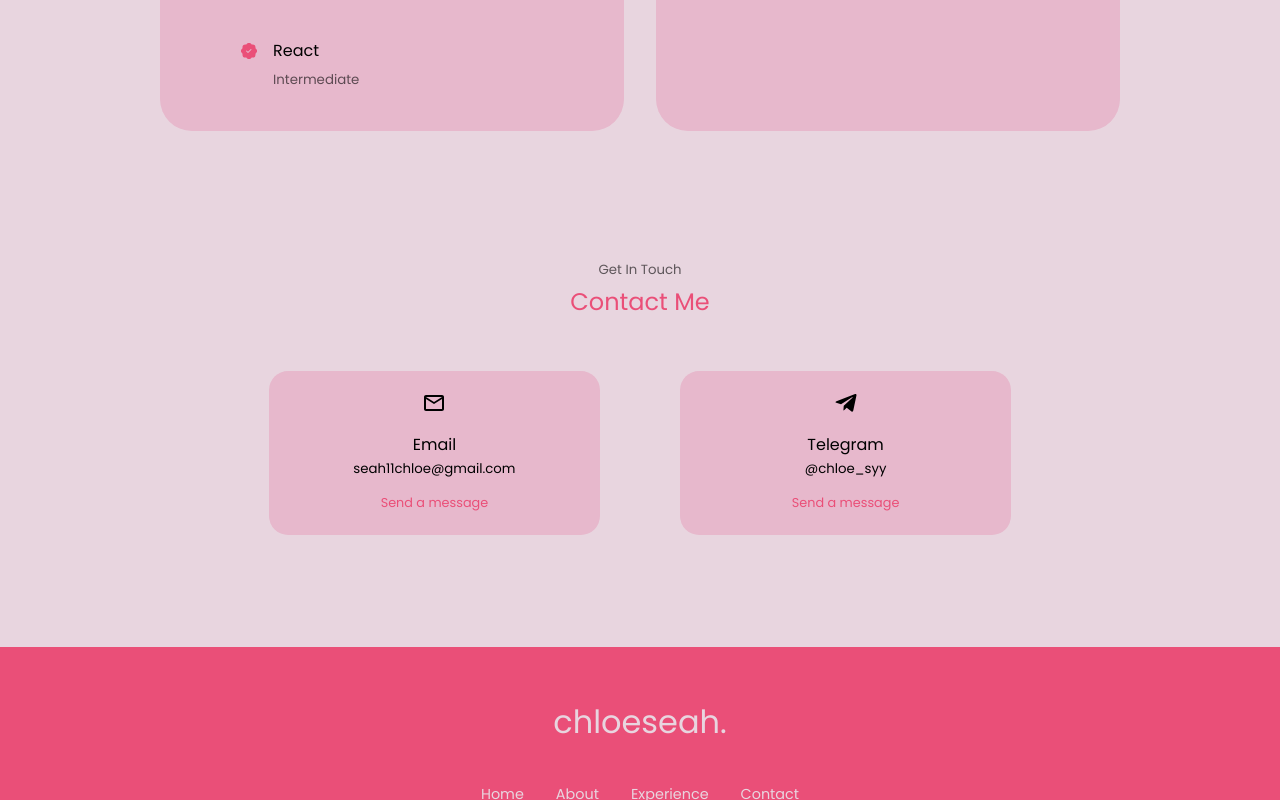
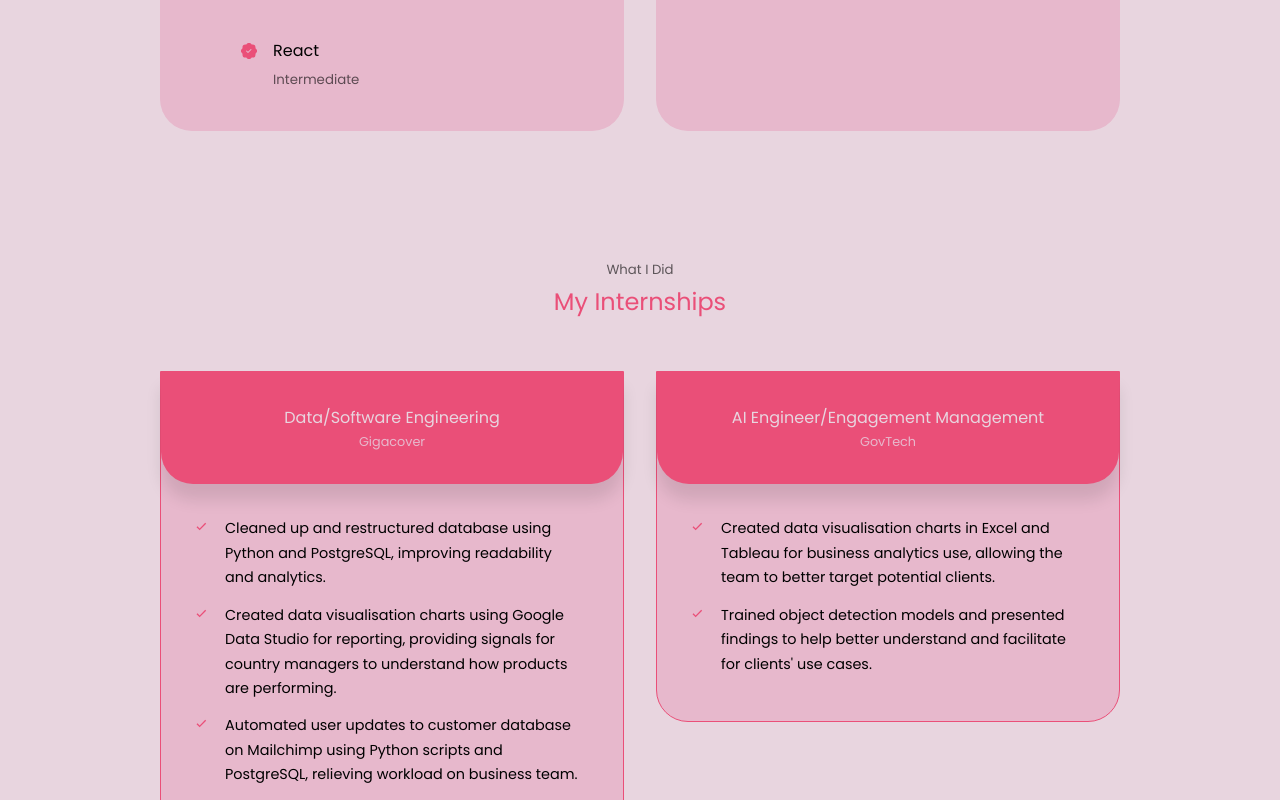
Before and after one commit to chloesyy/personal-portfolio, a React (Create React App) app: page / in a window 1280 px wide. Shown: the part 2000-2800 px from the top of the page. Built offline with nearby package versions, Linux system fonts and the light colour scheme.

Commit message:
add details

```diff
--- a/src/App.jsx
+++ b/src/App.jsx
@@ -3,7 +3,7 @@ import Header from './components/header/Header'
 import Nav from './components/nav/Nav'
 import About from './components/about/About'
 import Experience from './components/experience/Experience'
-import Services from './components/services/Services'
+import Internships from './components/internships/Internships'
 import Portfolio from './components/portfolio/Portfolio'
 import Testimonials from './components/testimonials/Testimonials'
 import Contact from './components/contact/Contact'
@@ -16,7 +16,7 @@ const App = () => {
         <Nav />
         <About />
         <Experience />
-        {/* <Services /> */}
+        <Internships />
         {/* <Portfolio /> */}
         {/* <Testimonials /> */}
         <Contact />
--- a/src/components/about/About.jsx
+++ b/src/components/about/About.jsx
@@ -38,7 +38,7 @@ const About = () => {
                 </div>
 
                 <p>
-                    Hello! I'm a postgraduate student at NUS in MSc Business Analytics, and graduated from NUS Computer Engineering in May 2022. I have experience in Data/AI Engineering and am always looking to challenge myself through projects and new experiences.
+                    Hello! I'm a postgraduate student at NUS in MSc Business Analytics, and I graduated from NUS Computer Engineering in May 2022. I have experience in Data/AI Engineering and am always looking to challenge myself through projects and new experiences.
                 </p>
 
                 <a href="#contact" className='btn btn-primary'>Let's Talk</a>
--- a/src/components/footer/Footer.jsx
+++ b/src/components/footer/Footer.jsx
@@ -13,8 +13,8 @@ const Footer = () => {
             <li><a href="#">Home</a></li>
             <li><a href="#about">About</a></li>
             <li><a href="#experience">Experience</a></li>
-            {/* <li><a href="#services">Services</a></li>
-            <li><a href="#portfolio">Portfolio</a></li>
+            <li><a href="#internships">Internships</a></li>
+            {/*<li><a href="#portfolio">Portfolio</a></li>
             <li><a href="#testimonials">Testimonials</a></li> */}
             <li><a href="#contact">Contact</a></li>
         </ul>
--- /dev/null
+++ b/src/components/internships/Internships.jsx
@@ -0,0 +1,59 @@
+import React from 'react'
+import './internships.css'
+import {BiCheck} from 'react-icons/bi'
+
+const Internships = () => {
+  return (
+    <section id='internships'>
+        <h5>What I Did</h5>
+        <h2>My Internships</h2>
+
+        <div className="container services__container">
+            <article className='service'>
+                <div className='service__head'>
+                    <h3>Data/Software Engineering</h3>
+                    <h4>Gigacover</h4>
+                </div>
+
+                <ul className='service__list'>
+                    <li>
+                        <BiCheck className='service__list-icon' />
+                        <p>Cleaned up and restructured database using Python and PostgreSQL, improving readability and analytics.</p>
+                    </li>
+                    <li>
+                        <BiCheck className='service__list-icon' />
+                        <p>Created data visualisation charts using Google Data Studio for reporting, providing signals for country managers to understand how products are performing.</p>
+                    </li>
+                    <li>
+                        <BiCheck className='service__list-icon' />
+                        <p>Automated user updates to customer database on Mailchimp using Python scripts and PostgreSQL, relieving workload on business team.</p>
+                    </li>
+                    <li>
+                        <BiCheck className='service__list-icon' />
+                        <p>Created communications module using gRPC to faciliate email communications with clients, reducing repeated code in codebase.</p>
+                    </li>
+                </ul>
+            </article>
+            <article className='service'>
+                <div className='service__head'>
+                    <h3>AI Engineer/Engagement Management</h3>
+                    <h4>GovTech</h4>
+                </div>
+
+                <ul className='service__list'>
+                    <li>
+                        <BiCheck className='service__list-icon' />
+                        <p>Created data visualisation charts in Excel and Tableau for business analytics use, allowing the team to better target potential clients.</p>
+                    </li>
+                    <li>
+                        <BiCheck className='service__list-icon' />
+                        <p>Trained object detection models and presented findings to help better understand and facilitate for clients' use cases.</p>
+                    </li>
+                </ul>
+            </article>
+        </div>
+    </section>
+  )
+}
+
+export default Internships
--- a/src/components/services/services.css
+++ b/src/components/internships/internships.css
@@ -1,7 +1,7 @@
 .services__container {
     display: grid;
-    grid-template-columns: repeat(3, 1fr);
-    gap: 3rem;
+    grid-template-columns: repeat(2, 1fr);
+    gap: 2rem;
 }
 
 .service {
@@ -31,6 +31,12 @@
     text-align: center;
 }
 
+.service__head h4 {
+    color: var(--color-bg-variant);
+    font-size: 0.8rem;
+    text-align: center;
+}
+
 .service__list {
     padding: 2rem;
 }
@@ -47,6 +53,7 @@
 }
 
 .service__list p {
+    width: 90%;
     font-size: 0.9rem;
 }
 
--- a/src/components/nav/Nav.jsx
+++ b/src/components/nav/Nav.jsx
@@ -14,7 +14,7 @@ const Nav = () => {
         <a href="#" onClick={() => setActiveNav('#')} className={activeNav === '#' ? 'active' : ''}><AiOutlineHome /></a>
         <a href="#about" onClick={() => setActiveNav('#about')} className={activeNav === '#about' ? 'active' : ''}><AiOutlineUser /></a>
         <a href="#experience" onClick={() => setActiveNav('#experience')} className={activeNav === '#experience' ? 'active' : ''}><BiBook /></a>
-        {/* <a href="#services" onClick={() => setActiveNav('#services')} className={activeNav === '#services' ? 'active' : ''}><RiServiceLine /></a> */}
+        <a href="#internships" onClick={() => setActiveNav('#internships')} className={activeNav === '#internships' ? 'active' : ''}><RiServiceLine /></a>
         <a href="#contact" onClick={() => setActiveNav('#contact')} className={activeNav === '#contact' ? 'active' : ''}><AiOutlineMessage /></a>
     </nav>
   )
--- a/src/components/services/Services.jsx
+++ /dev/null
@@ -1,89 +0,0 @@
-import React from 'react'
-import './services.css'
-import {BiCheck} from 'react-icons/bi'
-
-const Services = () => {
-  return (
-    <section id='services'>
-        <h5>What I Offer</h5>
-        <h2>My Expertise</h2>
-
-        <div className="container services__container">
-            <article className='service'>
-                <div className='service__head'>
-                    <h3>Data Engineering</h3>
-                </div>
-
-                <ul className='service__list'>
-                    <li>
-                        <BiCheck className='service__list-icon' />
-                        <p>Lorem ipsum dolor sit amet consectetur adipisicing elit.</p>
-                    </li>
-                    <li>
-                        <BiCheck className='service__list-icon' />
-                        <p>Lorem ipsum dolor sit amet consectetur adipisicing elit.</p>
-                    </li>
-                    <li>
-                        <BiCheck className='service__list-icon' />
-                        <p>Lorem ipsum dolor sit amet consectetur adipisicing elit.</p>
-                    </li>
-                    <li>
-                        <BiCheck className='service__list-icon' />
-                        <p>Lorem ipsum dolor sit amet consectetur adipisicing elit.</p>
-                    </li>
-                    <li>
-                        <BiCheck className='service__list-icon' />
-                        <p>Lorem ipsum dolor sit amet consectetur adipisicing elit.</p>
-                    </li>
-                </ul>
-            </article>
-            <article className='service'>
-                <div className='service__head'>
-                    <h3>Web Development</h3>
-                </div>
-
-                <ul className='service__list'>
-                    <li>
-                        <BiCheck className='service__list-icon' />
-                        <p>Lorem ipsum dolor sit amet consectetur adipisicing elit.</p>
-                    </li>
-                    <li>
-                        <BiCheck className='service__list-icon' />
-                        <p>Lorem ipsum dolor sit amet consectetur adipisicing elit.</p>
-                    </li>
-                    <li>
-                        <BiCheck className='service__list-icon' />
-                        <p>Lorem ipsum dolor sit amet consectetur adipisicing elit.</p>
-                    </li>
-                    <li>
-                        <BiCheck className='service__list-icon' />
-                        <p>Lorem ipsum dolor sit amet consectetur adipisicing elit.</p>
-                    </li>
-                </ul>
-            </article>
-            <article className='service'>
-                <div className='service__head'>
-                    <h3>AI Engineering</h3>
-                </div>
-
-                <ul className='service__list'>
-                    <li>
-                        <BiCheck className='service__list-icon' />
-                        <p>Lorem ipsum dolor sit amet consectetur adipisicing elit.</p>
-                    </li>
-                    <li>
-                        <BiCheck className='service__list-icon' />
-                        <p>Lorem ipsum dolor sit amet consectetur adipisicing elit.</p>
-                    </li>
-                    <li>
-                        <BiCheck className='service__list-icon' />
-                        <p>Lorem ipsum dolor sit amet consectetur adipisicing elit.</p>
-                    </li>
-                </ul>
-            </article>
-        </div>
-    </section>
-  )
-}
-
-export default Services
```
Also changed, not shown: 1 other file (tests, documents, lock files or other folders).
